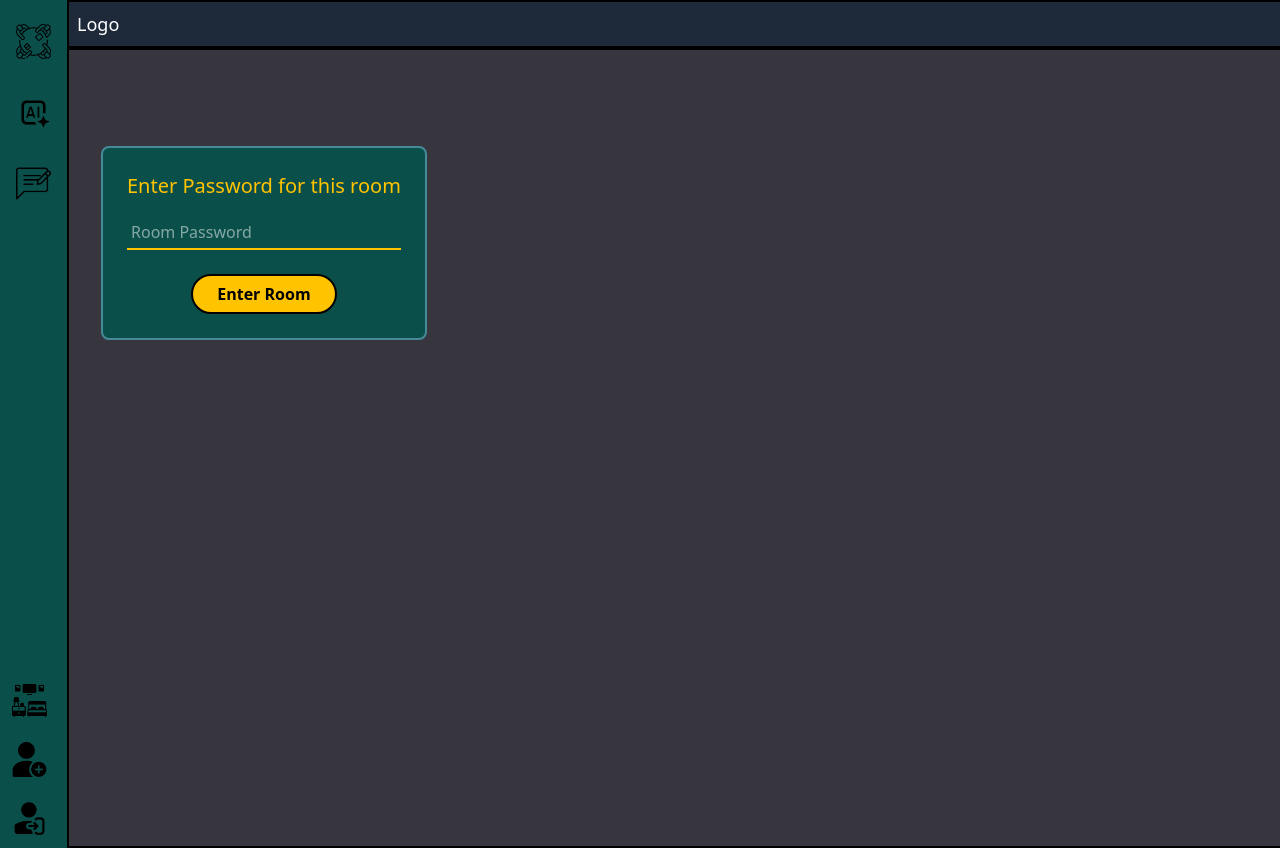
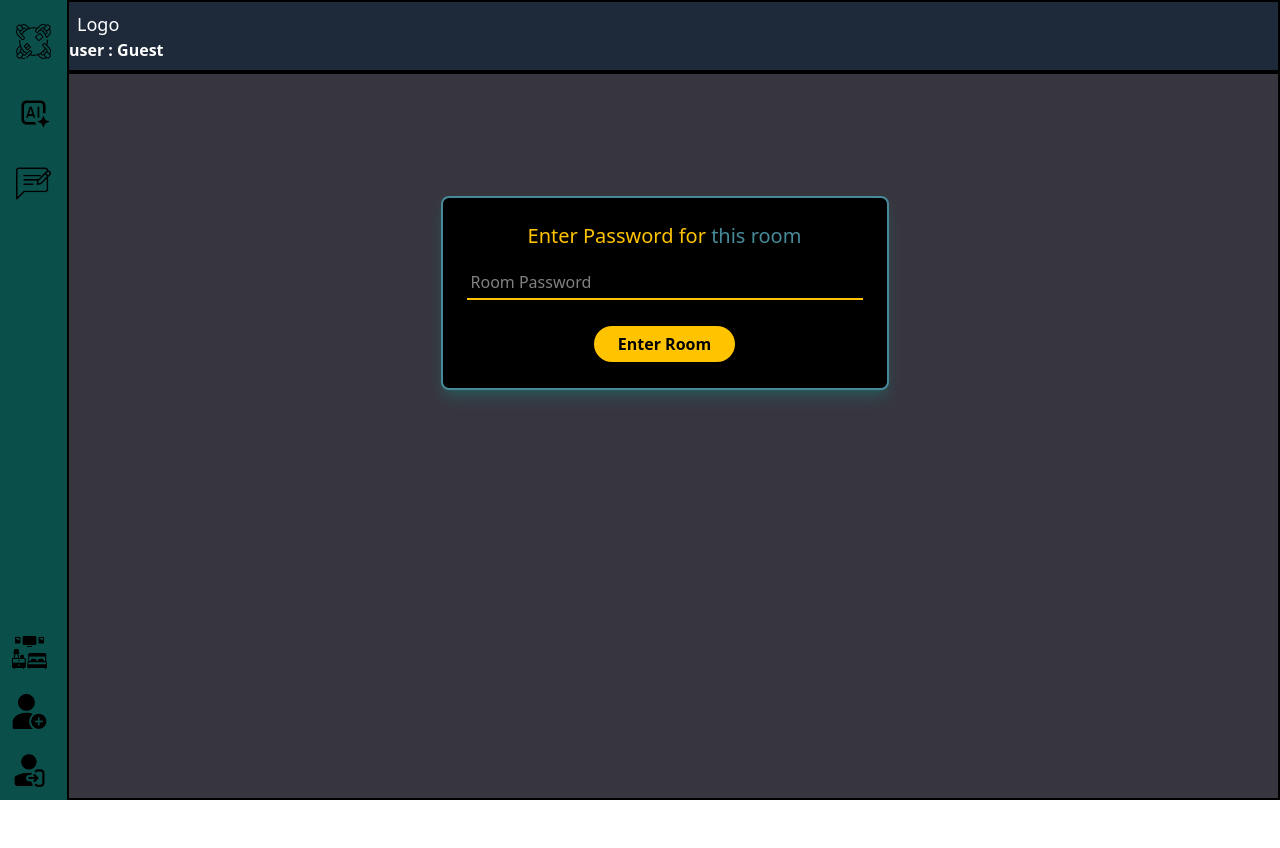
Before and after one commit to AdityaTuljapurkar/Final-Year-Project, a React app in the folder frontend/: page /verify_room/1 in a window 1280 px wide. After the commit the page ends 800 px from the top, so only its background shows below. Built offline with nearby package versions, Linux system fonts and the light colour scheme; the HTML template or start-up script is replaced by a standard one.

Commit message:
create Contex for username and roomname

```diff
--- a/frontend/src/App.jsx
+++ b/frontend/src/App.jsx
@@ -1,47 +1,49 @@
-import React , {useState} from "react";
+import React, { useState } from "react";
 import Navbar from "./components/navbar";
 import Header from "./components/Header";
 import Register from "./pages/Register";
-import { Routes , Route } from "react-router";
+import { Routes, Route } from "react-router";
 import CreateRooms from "./pages/CreateRoom";
 import Login from "./pages/Login";
 import RoomDetails from "./pages/RoomDetails";
 import RoomsSidebar from "./components/RoomSidebar";
 import ChatRoom from "./pages/ChatRoom";
 import VerifyRoom from "./pages/VerifyRoom";
+import userNameContext from "./components/myContext";
+import roomNameContext from "./context/RoomName";
+
 export default function App() {
+  const [room_Toggel, setroom_Toggel] = useState(false);
+  const [userName_main, setUserName_main] = useState(''); // This stays here
+  const [roomname, setRoom_name] = useState('')
 
-const [room_Toggel, setroom_Toggel] = useState(false)
-const dispRoom =()=>{setroom_Toggel((prev)=>!prev)}
   return (
+    <roomNameContext.Provider value={{roomname , setRoom_name}} >
+    <userNameContext.Provider value={{ userName_main, setUserName_main }}>
+      <div className="flex h-screen overflow-hidden bg-gray-400">
+        <Navbar onToggleRoom={() => setroom_Toggel(!room_Toggel)} />
+        <RoomsSidebar open={room_Toggel} />
 
-    <div className="flex    min-h-screen overflow-hidden bg-gray-400 ">
-      <Navbar onToggleRoom = {dispRoom}/>
-        <RoomsSidebar open = {room_Toggel}/>
-      <div className="">
-
-        <div className="flex flex-1  flex-col ">
-          <div className="border-2 flex items-center">
-            <Header />
+        <div className="flex-1 flex flex-col overflow-hidden">
+          <div className="border-2 flex items-center shrink-0">
+            <Header /> {/* Now Header can access userName_main! */}
           </div>
 
-        </div>
-        {/* ----------------------------------------------- */}
-        <div className="flex flex-1 border-2 bg-[#37353E] h-screen overflow-y-auto p-4">
-        <div>
-         < Routes>
-         {/* <Route path="/RoomList" element = {<RoomsSidebar/> }   / > */}
-         <Route path="/Register" element = {<Register/>}/>
-         <Route path="/Login" element = {<Login/>} />
-         <Route path="/room_details" element = {<RoomDetails/>}/>
-         <Route path="/create_room" element ={<CreateRooms/>} />
-         <Route path="/room/:roomId" element={<ChatRoom />} />
-         <Route path="/verify_room/:roomId" element={<VerifyRoom />} />
-         </Routes>
-        </div>
+          <div className="flex-1 flex border-2 bg-[#37353E] overflow-y-auto p-4">
+            <div className="w-full h-full p-3 ml-3.5 mt-3.5 mr-8">
+              <Routes>
+                <Route path="/Register" element={<Register />} />
+                <Route path="/Login" element={<Login />} />
+                <Route path="/room_details" element={<RoomDetails />} />
+                <Route path="/create_room" element={<CreateRooms />} />
+                <Route path="/room/:roomId" element={<ChatRoom />} />
+                <Route path="/verify_room/:roomId" element={<VerifyRoom />} />
+              </Routes>
+            </div>
+          </div>
         </div>
       </div>
-    </div>
-
+    </userNameContext.Provider>
+    </roomNameContext.Provider>
   );
 }
--- a/frontend/src/api/rooms.js
+++ b/frontend/src/api/rooms.js
@@ -1,18 +1,19 @@
 import api from './api'
 
-
-// we use api. post and api.get to send and achive sensitive data
+// we use api.post and api.get to send and achive sensitive data
 export const getRooms = () =>{
     return api.get('rooms/')
 }
+
 export const createRoom = (data) =>{
-    return api.post('rooms/create/',data)
+    return api.post('rooms/create/', data)
 }
 
 export const getRoomDetails = (room_id) =>{
     return api.get(`rooms/${room_id}/`)
 }
 
-export const verifyRoomPassword = (room_id ,passwordData)=>{
-    return api.post(`rooms/${room_id}/verify/`,passwordData)
+// THE FIX: We explicitly wrap the string into a { password: ... } object here
+export const verifyRoomPassword = (room_id, passwordString) => {
+    return api.post(`rooms/${room_id}/verify/`, { password: passwordString })
 }
--- a/frontend/src/components/Header.jsx
+++ b/frontend/src/components/Header.jsx
@@ -1,16 +1,44 @@
 import React , {useState} from "react";
 import { Link } from "react-router";
 import RoomDetails from "../pages/RoomDetails";
+import { useLocation } from "react-router";
+import userNameContext from "./myContext";
+import { useContext } from "react";
+import roomNameContext from "../context/RoomName";
+
 
 
 export default function Header() {
   const [toggleInfo, setToggleInfo] = useState(false)
   const handelToggle = () => (setToggleInfo((prev)=>!prev))
+  const Location = useLocation()
+  // const [popUp, setPopUp] = useState(false)
+  const path = Location.pathname.split('/')
+  // const [room_id, setRoom_id] = useState('')
+  const popUp = path[1]==='room'
+  const room_id = path[2]
+const { userName_main } = useContext(userNameContext)
+const {roomname} = useContext(roomNameContext)
+
+
+
+
 
   return (
-    <div className="bg-gray-800 text-[#ffff] flex w-screen py-2 font-bold ">
+    <div className="bg-gray-800 text-[#ffff]  w-screen py-2 font-bold ">
       <h2 className="text-lg px-2 font-medium">Logo</h2>
-      <div><RoomDetails open = {toggleInfo} /></div>
+      <h3> user : {userName_main || "Guest"} </h3>
+      {
+       popUp && (
+        <div>
+          <button onClick={handelToggle}>
+          {roomname}
+          </button>
+          {toggleInfo && (<RoomDetails  room_id={room_id} open={popUp}></RoomDetails>)}
+
+           </div>
+       )
+      }
 
     </div>
   );
--- a/frontend/src/components/RoomSidebar.jsx
+++ b/frontend/src/components/RoomSidebar.jsx
@@ -4,7 +4,7 @@ export default function RoomsSidebar({open}) {
   if (open === false) return null ;
   return (
     <div className="flex flex-col   shrink-0 bg-teal-700 text-amber-50 p-3">
-      <h2 className="mb-3 font-semibold">Rooms</h2>
+
       <RoomList></RoomList>
     </div>
   );
--- /dev/null
+++ b/frontend/src/components/myContext.jsx
@@ -0,0 +1,5 @@
+import { createContext } from "react";
+
+
+const userNameContext =  createContext(null)
+export  default userNameContext
--- /dev/null
+++ b/frontend/src/context/RoomName.jsx
@@ -0,0 +1,6 @@
+import { createContext } from "react";
+
+
+const roomNameContext = createContext(null)
+
+export default roomNameContext
--- a/frontend/src/pages/Login.jsx
+++ b/frontend/src/pages/Login.jsx
@@ -1,11 +1,16 @@
-import React, { useState } from 'react'
+import React, { useContext, useState } from 'react'
 import { loginUser } from '../api/auth'
+import userNameContext from '../components/myContext'
+import { data, useNavigate } from 'react-router'
 
-import { data, useNavigate } from 'react-router'
+
 function Login() {
   const [Username, setUsername] = useState('')
   const [Password, setPassword] = useState('')
   const [error, setError] = useState('')
+
+  //grabing the context setter
+  const {setUserName_main} = useContext(userNameContext)
   const navigate = useNavigate()
   const handelLogin = (e)=>{
     e.preventDefault();
@@ -17,6 +22,7 @@ function Login() {
     console.log("Tokens: " ,res.data)
     localStorage.setItem('access', res.data.access)
     localStorage.setItem('refresh',res.data.refresh)
+    setUserName_main(Username)
     navigate('/')
   })
   .catch((err)=>{console.log("The backends error : ",err.response.data)
--- a/frontend/src/pages/RoomDetails.jsx
+++ b/frontend/src/pages/RoomDetails.jsx
@@ -1,18 +1,18 @@
-import React, { useState } from 'react'
+import React, { useEffect, useState } from 'react'
 import { getRoomDetails } from "../api/rooms"
-function RoomDetails({open}) {
-  if (open == false) {return null}
-  const [room_id, setRoom_id] = useState('')
-  const [data, setdata] = useState('')
-  const getData = (e)=>{
-    e.preventDefault()
-    getRoomDetails (room_id)
-    .then((res)=>{
+function RoomDetails({open ,room_id}) {
+  // const [room_id, setRoom_id] = useState('')
+  const [roomdata, setdata] = useState('')
+
+  useEffect(() => {
+    getRoomDetails(room_id).then((res)=>{
+      console.log(res.data);
       setdata(res.data)
-      console.log(res)
+    }).catch((err)=>{
+      console.log('The error in the Room info : ',err );
     })
-    .catch((err)=>console.log(err))
-  }
+  }, [open , room_id])
+
 
   return (
     <div>
@@ -20,10 +20,10 @@ function RoomDetails({open}) {
       <div className='flex border-red-500 border-2  flex-col'>
         <ul>
           <li>
-            Room Name : {data.room_name}
+            Room Name : {roomdata.name}
           </li>
           <li>
-            BirthDay : {data.created_at}
+            BirthDay : {roomdata.created_at}
           </li>
         </ul>
       </div>
--- a/frontend/src/pages/VerifyRoom.jsx
+++ b/frontend/src/pages/VerifyRoom.jsx
@@ -1,15 +1,17 @@
-import React, { useState } from 'react';
+import React, { useContext, useState } from 'react';
 import { useNavigate, useParams, useLocation } from 'react-router';
 import { verifyRoomPassword } from '../api/rooms';
+import roomNameContext from '../context/RoomName';
 
 function VerifyRoom() {
-  // useParams grabs the ID from the URL (e.g., /verify_room/3)
   const { roomId } = useParams();
   const navigate = useNavigate();
   const location = useLocation();
 
-  // We grab the room name that we passed from RoomLists.jsx
   const roomName = location.state?.roomName || "this room";
+  const {setRoom_name} = useContext(roomNameContext)
+  setRoom_name(roomName)
+
 
   const [roomPassword, setRoomPassword] = useState("");
   const [errorMsg, setErrorMsg] = useState("");
@@ -19,25 +21,25 @@ function VerifyRoom() {
     setErrorMsg("");
 
     try {
-      // NOTE: We are using the "raw string" fix here so Django accepts it!
+      // We pass the raw string state to our fixed api file
       const response = await verifyRoomPassword(roomId, roomPassword);
 
       if (response.status === 200) {
         console.log("Success! Entering room.");
-        navigate(`/room/${roomId}`); // Go to the actual chat room!
+        navigate(`/room/${roomId}`);
       }
     } catch (err) {
+      console.log("Verification error:", err);
       setErrorMsg("Incorrect password. Please try again.");
     }
   }
 
   return (
-    // Styled exactly like your Login.jsx and Register.jsx wrappers
-    <div className=' p-4 flex justify-center items-start pt-20'>
-      <div className='border-2 border-[#468A9A] p-6 rounded-lg w-full max-w-md bg-teal-900'>
+    <div className='p-4 flex justify-center items-start pt-20 h-full w-full'>
+      <div className='border-2 border-[#468A9A] p-6 rounded-lg w-full max-w-md bg-black shadow-lg shadow-teal-500/20'>
         <form className='flex flex-col' onSubmit={handelSubmit}>
           <div className='flex justify-center mb-4'>
-            <h1 className='text-[#ffc300] text-xl'>Enter Password for {roomName}</h1>
+            <h1 className='text-[#ffc300] text-xl'>Enter Password for <span className='text-[#468A9A]'>{roomName}</span></h1>
           </div>
 
           <ul className='flex flex-col gap-4'>
```
Also changed, not shown: 1 other file (tests, documents, lock files or other folders).
